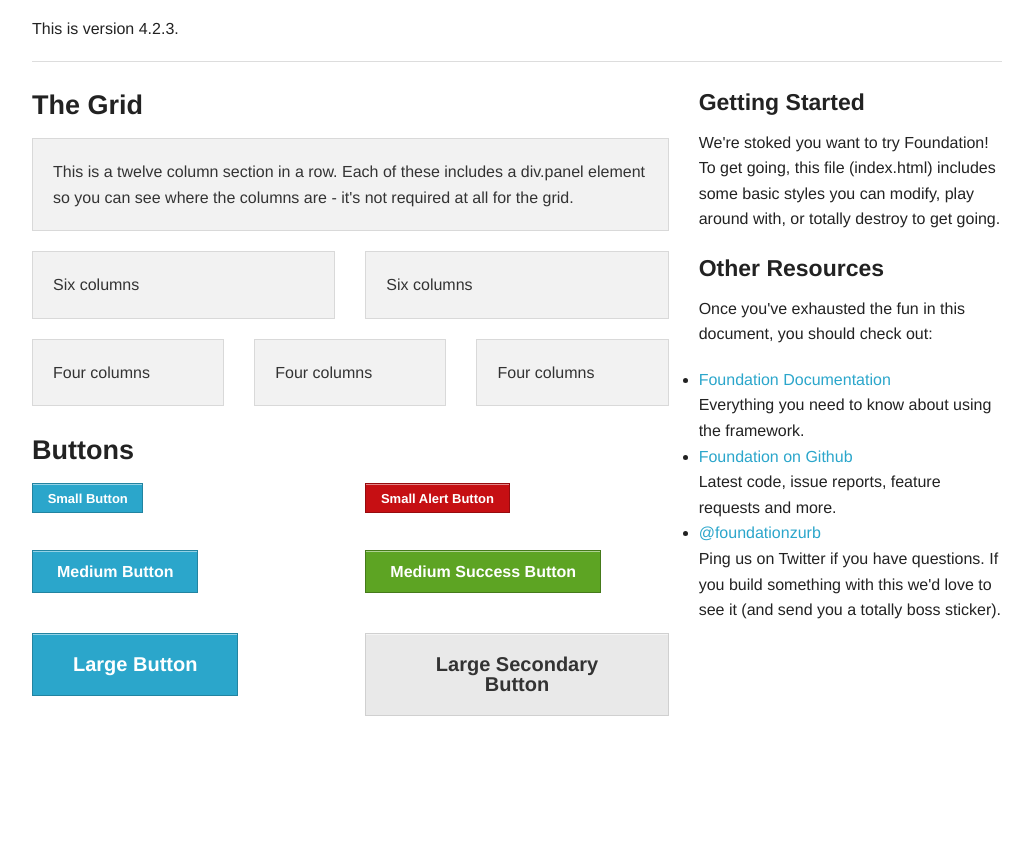
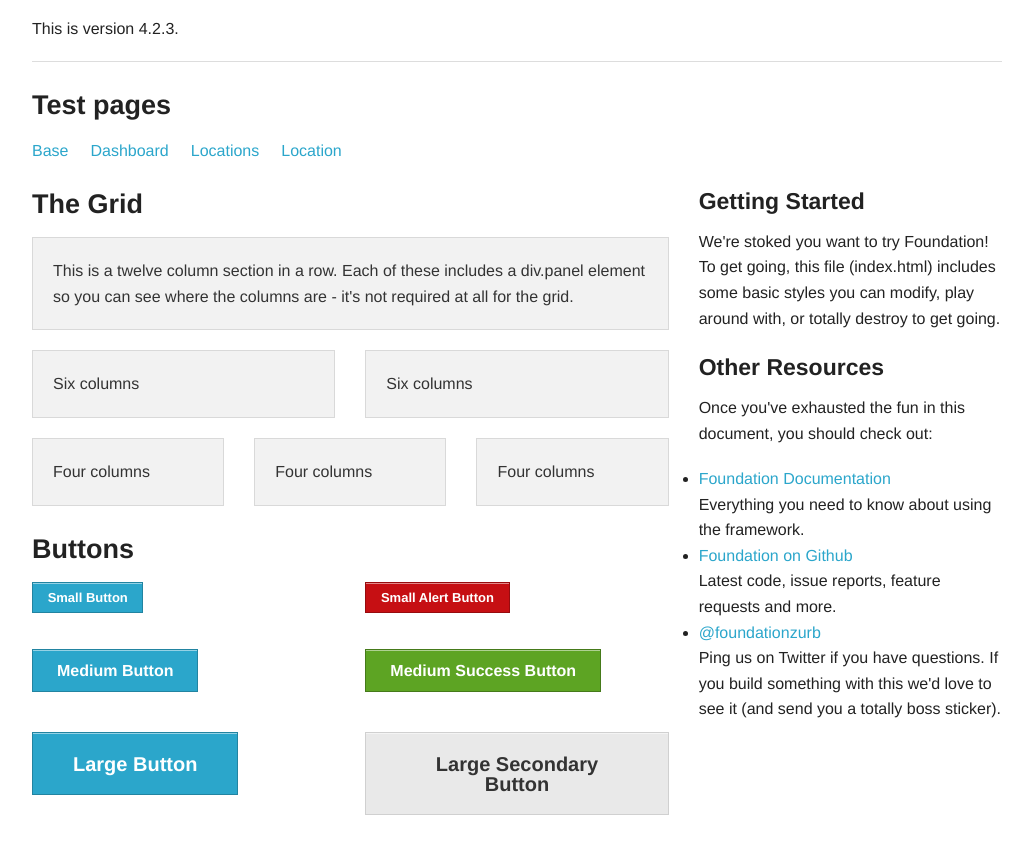
Before and after one commit to jkamenik/waterfall-foundation, a plain HTML site: page index.html in a window 1280 px wide. Shown: the part 62-916 px from the top of the page, without its empty margins (123-1156 px from the left). Before the commit the page ends 823 px from the top, so only its background shows below. Drawn offline with Linux system fonts and the light colour scheme.

Commit message:
adding links to the test pages

```diff
--- a/index.html
+++ b/index.html
@@ -22,6 +22,19 @@
 			<p>This is version 4.2.3.</p>
 			<hr />
 		</div>
+	</div>
+
+	<div class="row">
+	  <div class="large-12 columns">
+	    <h3>Test pages</h3>
+
+	    <ul class='inline-list'>
+	      <li><a href="test.html">Base</a></li>
+	      <li><a href="dashboard.html">Dashboard</a></li>
+	      <li><a href="locations.html">Locations</a></li>
+	      <li><a href="location.html">Location</a></li>
+	    </ul>
+	  </div>
 	</div>
 
 	<div class="row">
```
